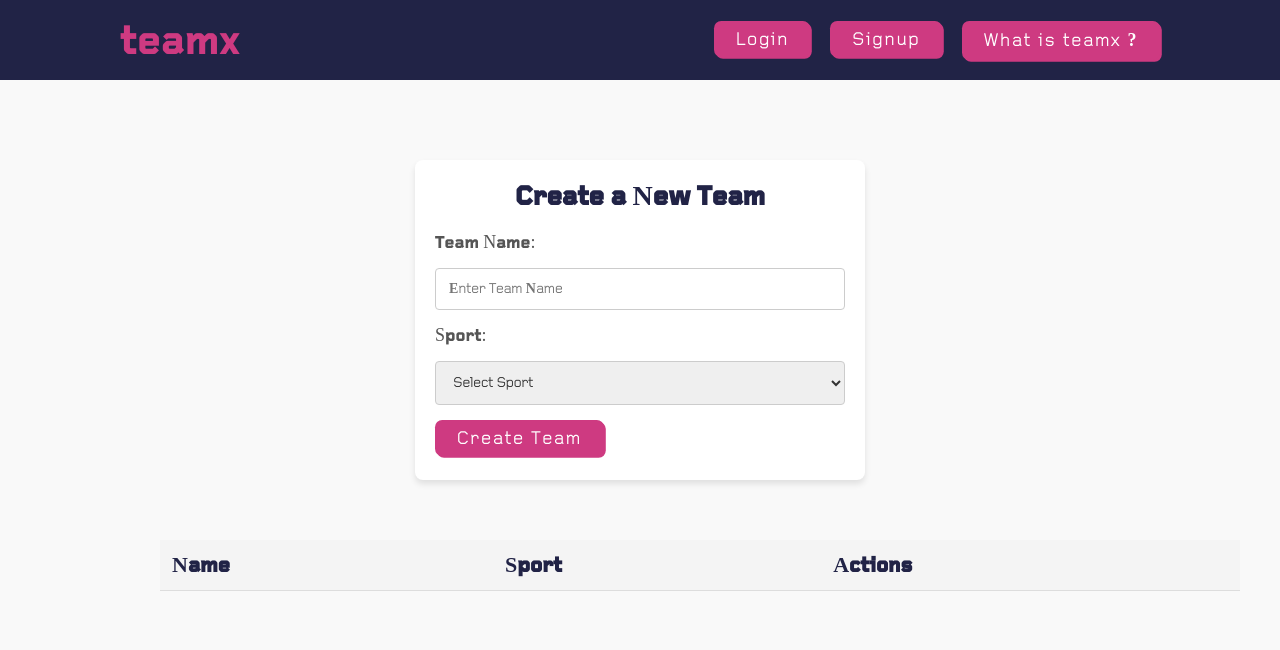
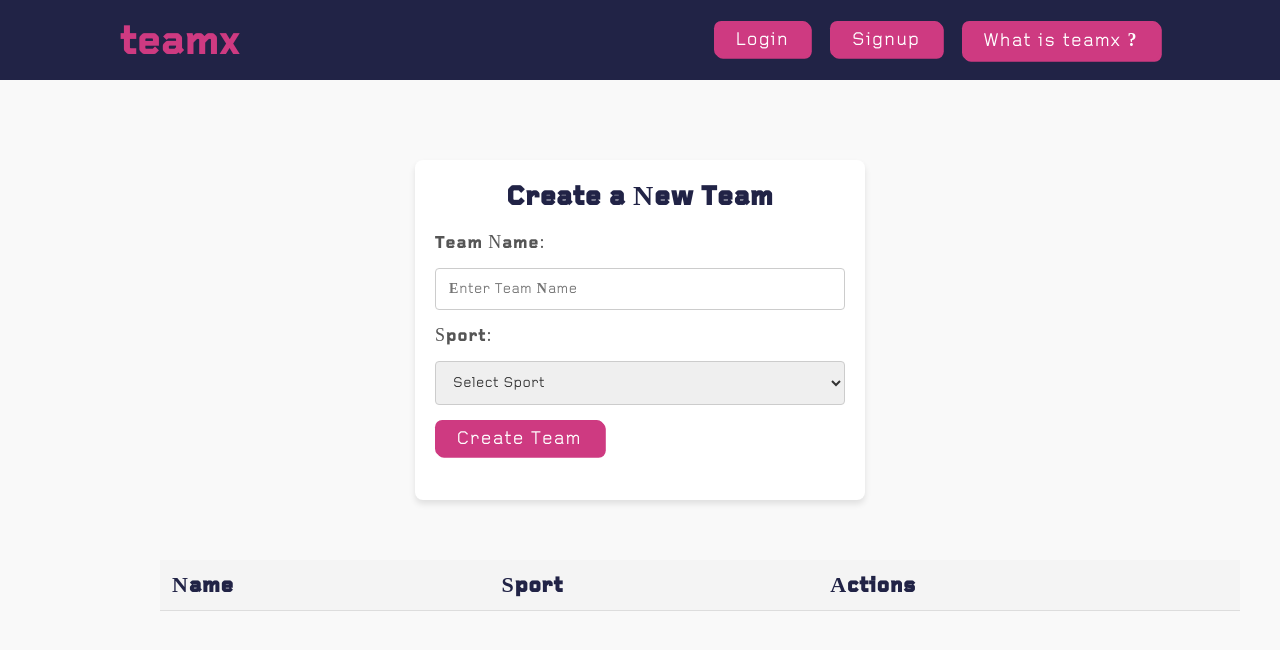
Before and after one commit to Rajeshbabu21/TeamX, a React (Vite) app in the folder Sports-Sphere/: page /Create in a window 1280 px wide. Shown: the top 650 px of the page. Built offline with nearby package versions, Linux system fonts and the light colour scheme.

Commit message:
Updated Css

```diff
--- a/Sports-Sphere/src/Pages/About/about.css
+++ b/Sports-Sphere/src/Pages/About/about.css
@@ -22,9 +22,9 @@
  padding: 20px;
 }
 
-.aboutins{
+.aboutins h1{
   background: #ce3a81;
-  width: 300px;
+  width: 200px;
   display: flex;
   align-items: center;
   justify-content: center;
--- a/Sports-Sphere/src/Pages/Create/create.css
+++ b/Sports-Sphere/src/Pages/Create/create.css
@@ -13,12 +13,13 @@
 
 .form-container {
   background-color: white;
-  height: 320px;
+  height: 340px;
   padding: 20px;
   border-radius: 8px;
   box-shadow: 0 4px 6px rgba(0, 0, 0, 0.1);
   width: 100%;
   max-width: 450px;
+  letter-spacing: 1px;
 }
 
 
@@ -57,6 +58,7 @@
 
   width: 100%;
   padding: 13px;
+  letter-spacing: 1px;
   border: 1px solid #ccc;
   border-radius: 4px;
   font-size: 14px;
@@ -97,12 +99,14 @@
   margin-top: 20px;
   margin-left: 120px;
   /* border: 2px solid black; */
+  letter-spacing: 1px;
 }
 
 table {
   width: 100%;
   border-collapse: collapse;
   margin-top: 20px;
+  letter-spacing: 1px;
 }
 
 th {
@@ -113,6 +117,7 @@ th {
   font-size: 22px;
   color: #212346;
   font-weight: 900;
+  letter-spacing: 1px;
 }
 
 td {
@@ -132,3 +137,11 @@ th {
   background-color: #f4f4f4;
   /* font-weight: bold; */
 }
+
+
+.error-message{
+ font-family: 'content';
+ margin-bottom: 13px;
+ color: red;
+ /* letter-spacing: 1px; */
+}
```
